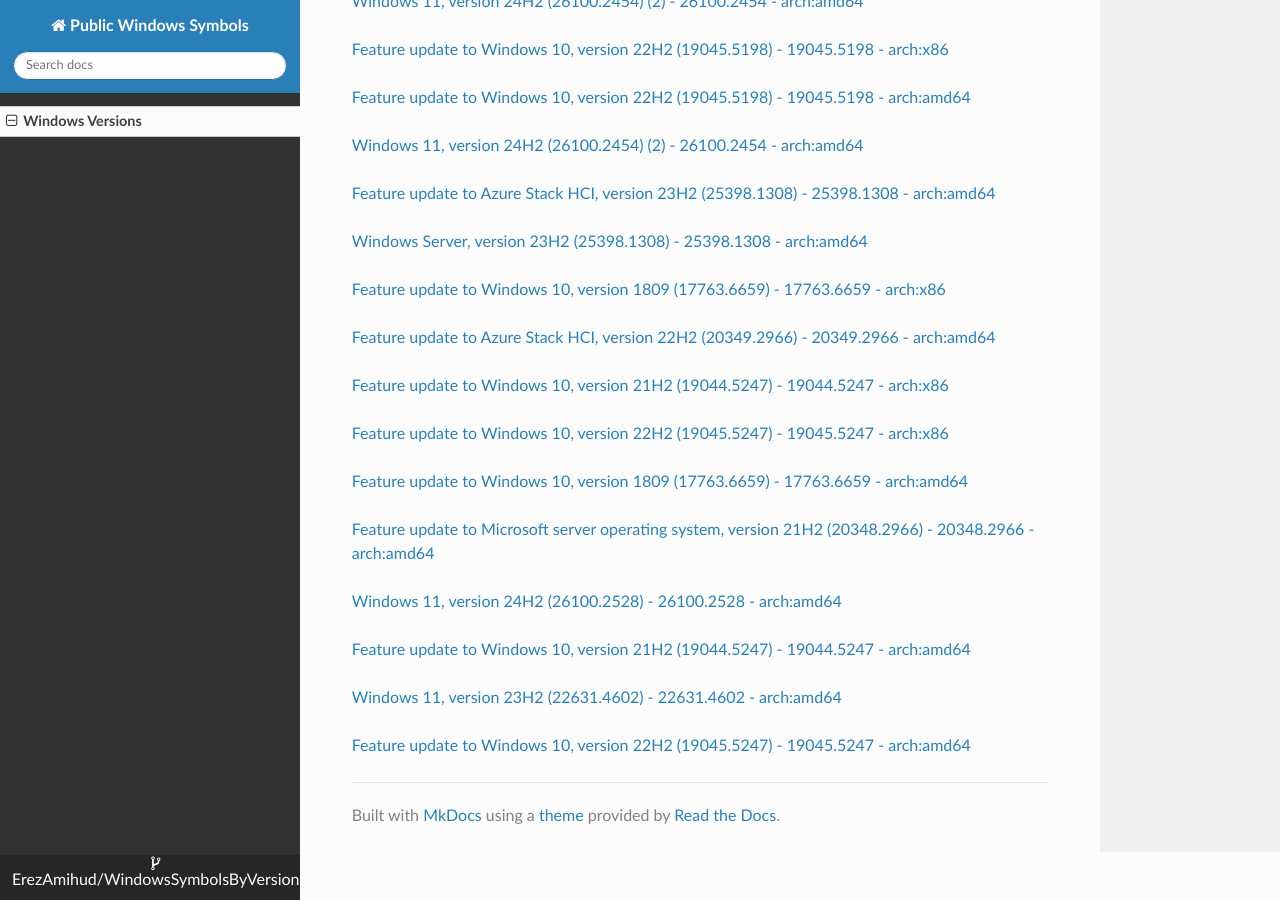
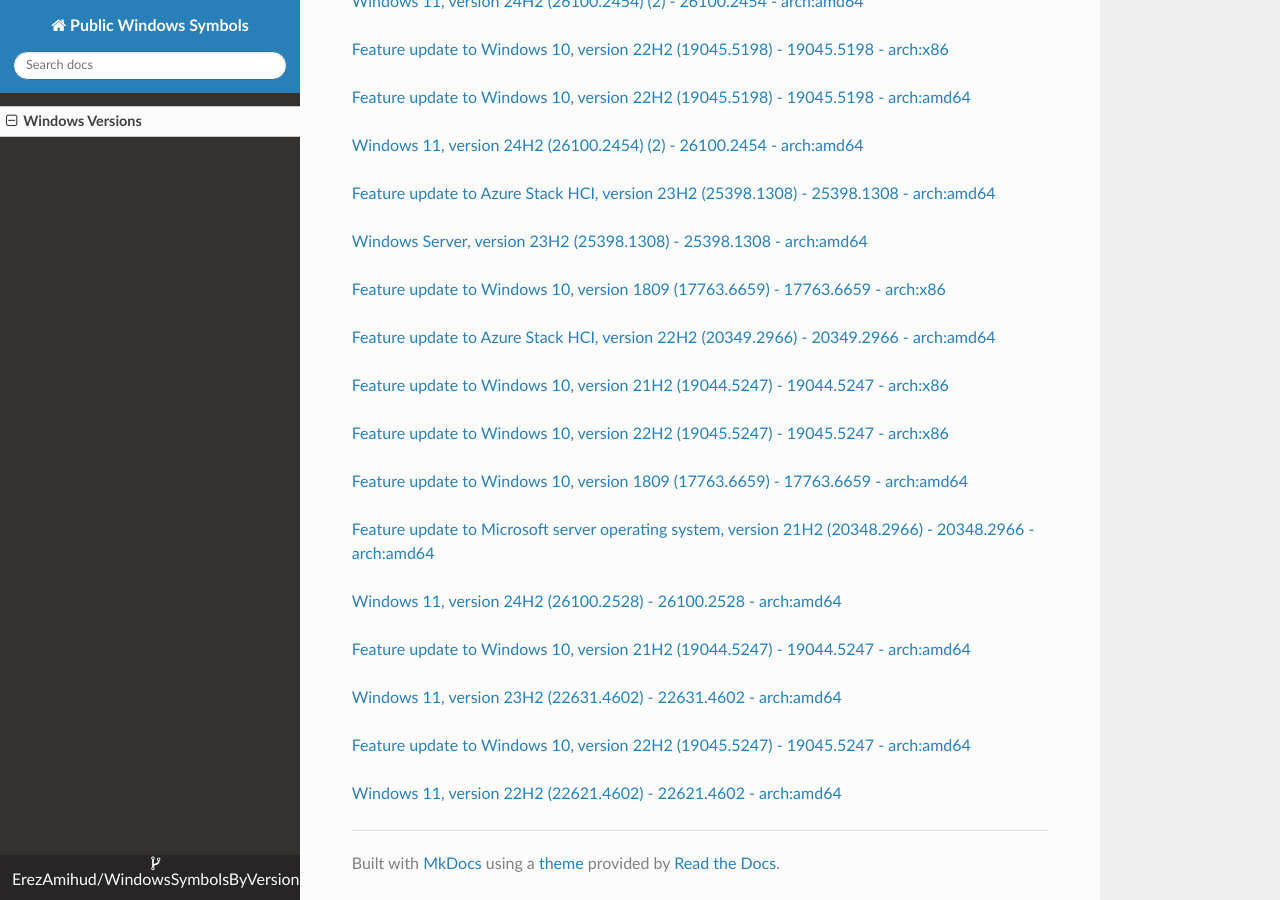
Before and after one commit to ErezAmihud/WindowsSymbolsByVersion, an MkDocs documentation site: the page built from docs/index.md, in a window 1280 px wide and 900 px high, scrolled down 64685 px. Built offline with MkDocs 1.6.1, drawn with Linux system fonts in a browser that asks for light colours; nearby versions of some CDN libraries.

Commit message:
Automated commit, add manifest for b0c48c77-7b92-487c-8061-a19c0a0d1913

```diff
--- a/docs/index.md
+++ b/docs/index.md
@@ -3850,3 +3850,6 @@
 
 
 [Feature update to Windows 10, version 22H2 (19045.5247) - 19045.5247 - arch:amd64](https://github.com/ErezAmihud/WindowsSymbolsByVersion/blob/main/manifests/e1885854-aea0-453d-9e64-bfd00535a925.manifest)
+
+
+[Windows 11, version 22H2 (22621.4602) - 22621.4602 - arch:amd64](https://github.com/ErezAmihud/WindowsSymbolsByVersion/blob/main/manifests/b0c48c77-7b92-487c-8061-a19c0a0d1913.manifest)
```
Also changed, not shown: process_builds.json (+1 -1 lines).
